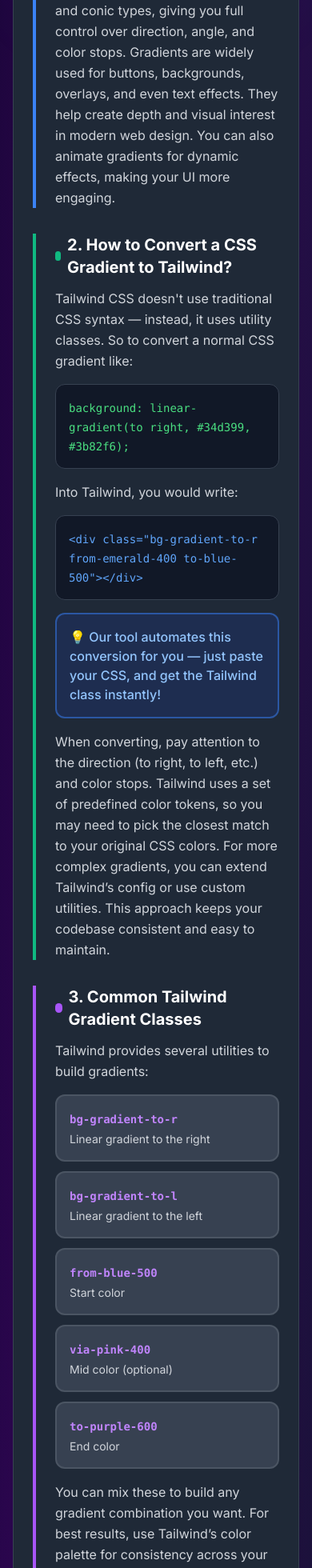
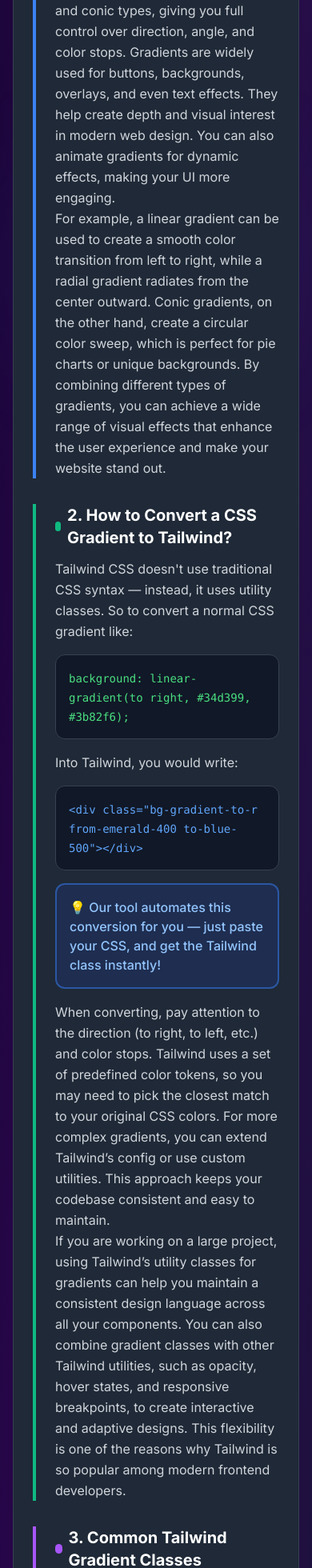
Before and after one commit to TRIXZON/24, a React (Vite) app in the folder project/: page / in a window 390 px wide. Shown: the part 5516-7476 px from the top of the page at 80% size. Built offline with nearby package versions, Linux system fonts and the light colour scheme.

Commit message:
Update BlogSection.tsx

```diff
--- a/project/src/components/BlogSection.tsx
+++ b/project/src/components/BlogSection.tsx
@@ -36,6 +36,9 @@ const BlogSection: React.FC = () => {
           <p className="text-gray-300 leading-relaxed">
             CSS gradients support linear, radial, and conic types, giving you full control over direction, angle, and color stops. Gradients are widely used for buttons, backgrounds, overlays, and even text effects. They help create depth and visual interest in modern web design. You can also animate gradients for dynamic effects, making your UI more engaging.
           </p>
+          <p className="text-gray-300 leading-relaxed">
+            For example, a linear gradient can be used to create a smooth color transition from left to right, while a radial gradient radiates from the center outward. Conic gradients, on the other hand, create a circular color sweep, which is perfect for pie charts or unique backgrounds. By combining different types of gradients, you can achieve a wide range of visual effects that enhance the user experience and make your website stand out.
+          </p>
         </article>
 
         {/* Section 2: How to Convert */}
@@ -65,6 +68,9 @@ const BlogSection: React.FC = () => {
           </div>
           <p className="text-gray-300 leading-relaxed">
             When converting, pay attention to the direction (to right, to left, etc.) and color stops. Tailwind uses a set of predefined color tokens, so you may need to pick the closest match to your original CSS colors. For more complex gradients, you can extend Tailwind’s config or use custom utilities. This approach keeps your codebase consistent and easy to maintain.
+          </p>
+          <p className="text-gray-300 leading-relaxed">
+            If you are working on a large project, using Tailwind’s utility classes for gradients can help you maintain a consistent design language across all your components. You can also combine gradient classes with other Tailwind utilities, such as opacity, hover states, and responsive breakpoints, to create interactive and adaptive designs. This flexibility is one of the reasons why Tailwind is so popular among modern frontend developers.
           </p>
         </article>
 
@@ -101,6 +107,9 @@ const BlogSection: React.FC = () => {
           </div>
           <p className="text-gray-300 mt-4 leading-relaxed">
             You can mix these to build any gradient combination you want. For best results, use Tailwind’s color palette for consistency across your project. If you need more control, you can add custom colors or directions in your Tailwind config. Gradients can be combined with opacity, hover, and responsive classes for even more flexibility. Experiment with different combinations to create unique effects that match your brand or design system.
+          </p>
+          <p className="text-gray-300 mt-4 leading-relaxed">
+            Remember, gradients are not just for backgrounds. You can apply them to text, borders, and even icons using Tailwind’s utilities. Try using <code className="text-purple-400 font-mono text-sm font-bold">bg-clip-text</code> and <code className="text-purple-400 font-mono text-sm font-bold">text-transparent</code> to create beautiful gradient text effects. With a little creativity, gradients can help your site look modern and professional while remaining lightweight and fast.
           </p>
         </article>
 
```
